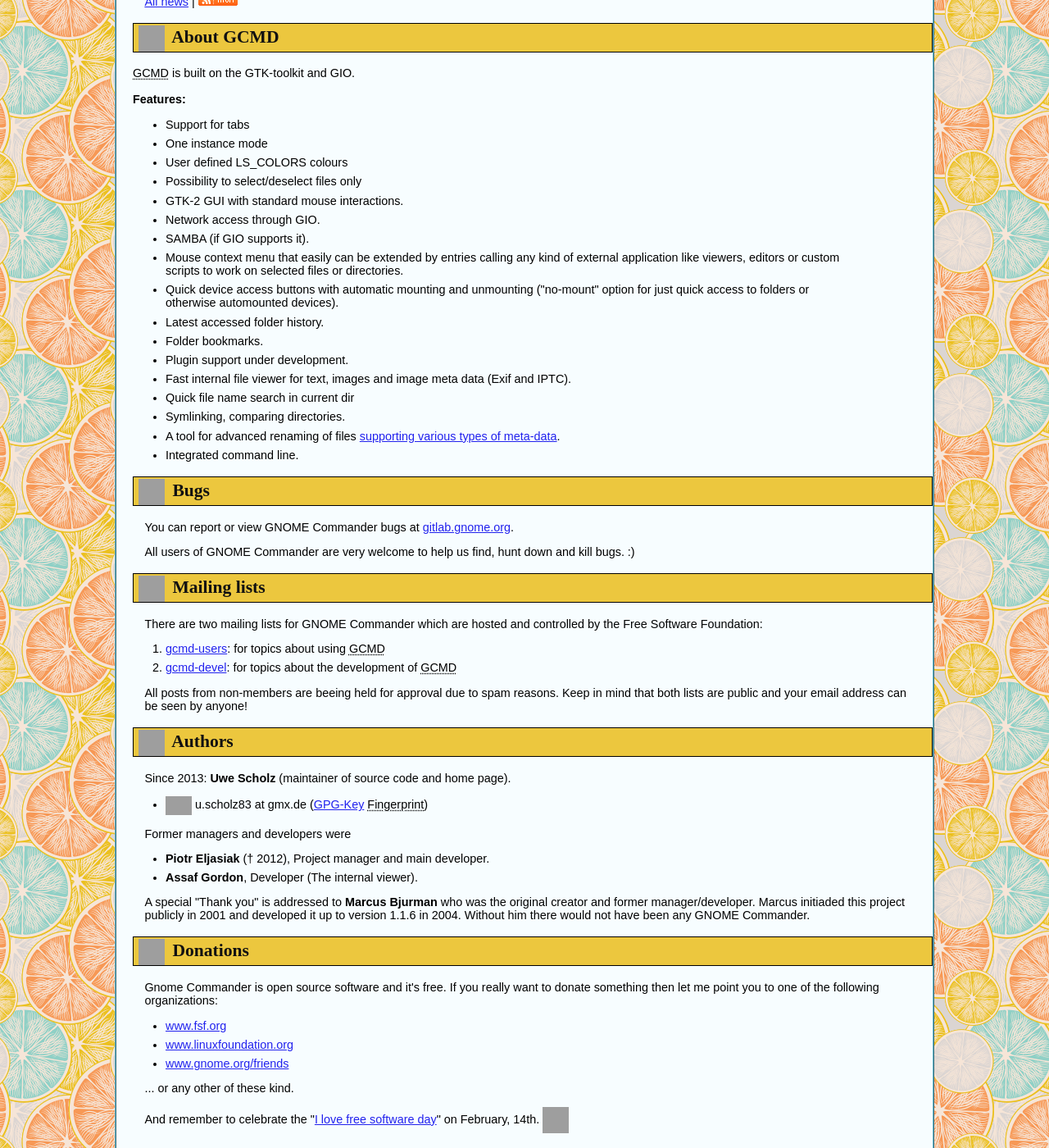
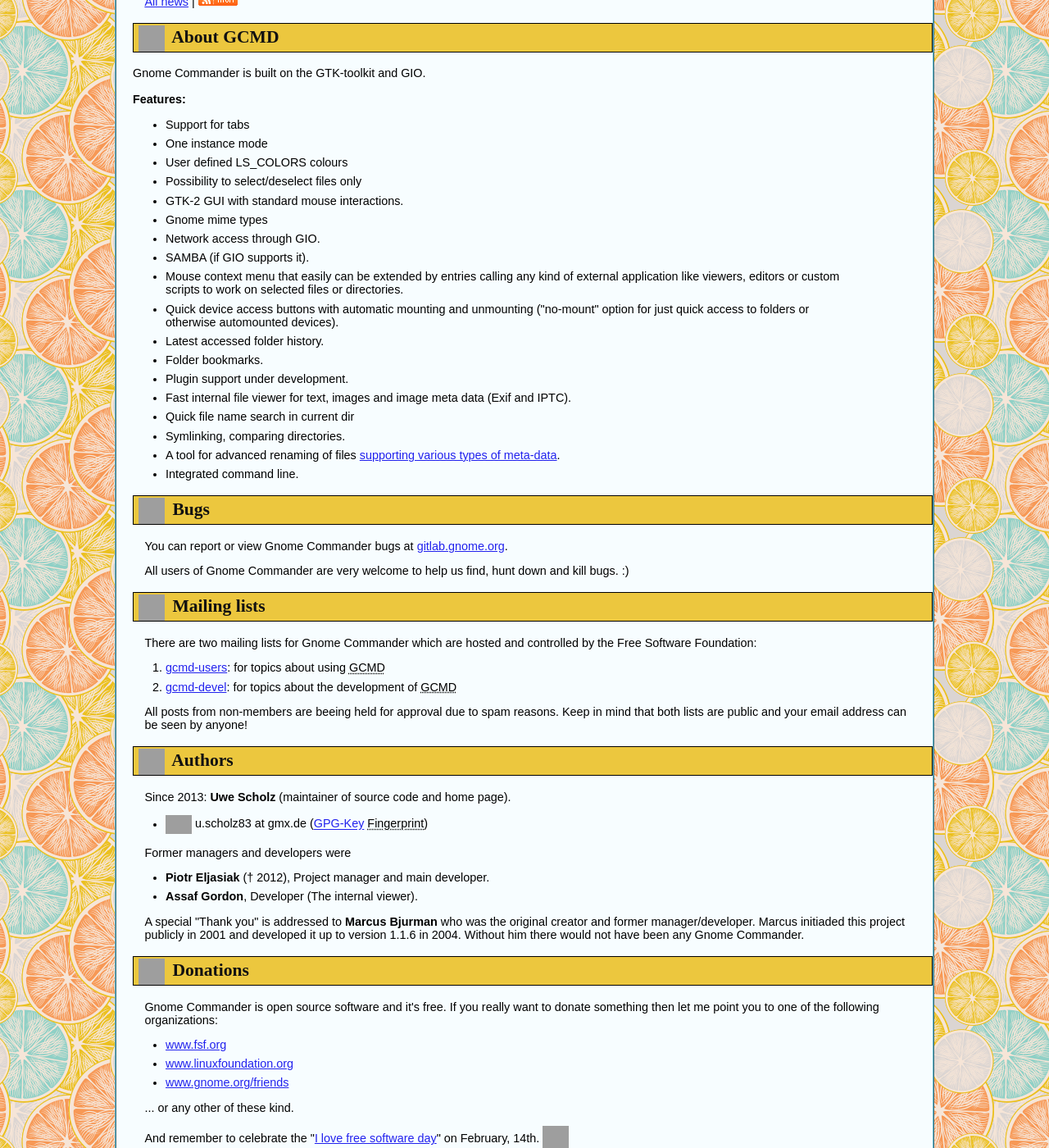
Before and after one commit to gcmd/gcmd.github.io, a Jekyll site: the page built from index.html, in a window 1280 px wide and 1400 px high, scrolled down 612 px. Shown: the whole window at 82% size. Built offline with Jekyll 4.4.1, drawn with Linux system fonts in a browser that asks for light colours; some of the changed text lies outside the part shown; grey boxes are pictures that could not be loaded.

Commit message:
Change GNOME to Gnome

```diff
--- a/_layouts/default.html
+++ b/_layouts/default.html
@@ -2,10 +2,10 @@
 <html lang="en">
 <head>
 <meta name="generator" content="Bluefish 2.2.12" >
-<title>The GNOME Commander homepage</title>
+<title>The Gnome Commander homepage</title>
 <meta http-equiv="Content-Type" content="text/html; charset=utf-8">
 <meta name="KeyWords" content="gnome,commander,file manager">
-<meta name="Description" content="A powerful two pane file manager for the GNOME desktop">
+<meta name="Description" content="A powerful two pane file manager for the Gnome desktop">
 <meta name="author" content="Uwe Scholz" >
 {% feed_meta %}
 <link rel="shortcut icon" href="/img/icon.png" type="image/png">
@@ -16,7 +16,7 @@
 <div class="stil" id="topp">
     <img src="/img/logo.svg" width="85" height="79" id="logo" alt="">
     <img src="/img/floating.png" width="94" height="79" id="float" alt="">
-    <h1>GNOME Commander</h1>
+    <h1>Gnome Commander</h1>
     <h1 id="urub">A powerful file manager for the GNOME desktop environment</h1>
     </div>
     <div id="menu" class="cntr">
--- a/index.html
+++ b/index.html
@@ -1,6 +1,6 @@
 ---
 layout: default
-title: The GNOME Commander Homepage
+title: The Gnome Commander Homepage
 ---
 
 <h2>
@@ -25,7 +25,7 @@
   </a>
 </div>
 </div>
-<p>GNOME Commander is a "two-pane" graphical file manager for the Linux desktop using GNOME libraries. It aims to fulfill the demands of more advanced users who like to focus on file management, their work through special applications and running smart commands.</p>
+<p>Gnome Commander is a "two-pane" graphical file manager for the Linux desktop using GNOME libraries. It aims to fulfill the demands of more advanced users who like to focus on file management, their work through special applications and running smart commands.</p>
 <br>
 <h2 class="nh"><img class="info" src="img/icons/apps/internet-news-reader.png" height="32" width="32" alt="News"> <a id="news">Latest news</a></h2>
 
@@ -46,7 +46,7 @@
 </p>
 
 <h2><img class="info" src="img/icons/apps/help-browser.png" alt="About" height="32" width="32" title="About"> <a id="about">About GCMD</a></h2>
-<abbr title="GNOME Commander">GCMD</abbr> is built on the GTK-toolkit and GIO.<br>
+Gnome Commander is built on the GTK-toolkit and GIO.<br>
 <br>
 <strong>Features:</strong>
 <ul>
@@ -70,10 +70,10 @@
 <li>Integrated command line.</li>
 </ul>
 <h2><img class="info" src="img/icons/actions/process-stop.png" height="32" width="32" alt="Caution"> <a id="bugs">Bugs</a></h2>
-<p>You can report or view GNOME Commander bugs at <a href="https://gitlab.gnome.org/GNOME/gnome-commander/issues" title="Please report bugs here">gitlab.gnome.org</a>.</p>
-<p>All users of GNOME Commander are very welcome to help us find, hunt down and kill bugs. :)</p>
+<p>You can report or view Gnome Commander bugs at <a href="https://gitlab.gnome.org/GNOME/gnome-commander/issues" title="Please report bugs here">gitlab.gnome.org</a>.</p>
+<p>All users of Gnome Commander are very welcome to help us find, hunt down and kill bugs. :)</p>
 <h2><img class="info" src="img/icons/actions/mail-reply-all.png" height="32" width="32" alt="Mailing lists"> <a id="maillists">Mailing lists</a></h2>
-<p>There are two mailing lists for GNOME Commander which are
+<p>There are two mailing lists for Gnome Commander which are
   hosted and controlled by the Free Software Foundation:</p>
 <ol>
 <li><a href="https://lists.nongnu.org/mailman/listinfo/gcmd-users">gcmd-users</a>: for topics about using <abbr title="GNOME Commander">GCMD</abbr></li>
@@ -95,7 +95,7 @@
 <li><strong>Piotr Eljasiak</strong> († 2012), Project manager and main developer.</li>
 <li><strong>Assaf Gordon</strong>, Developer (The internal viewer).</li>
 </ul>
-<p>A special "Thank you" is addressed to <strong>Marcus Bjurman</strong> who was the original creator and former manager/developer. Marcus initiaded this project publicly in 2001 and developed it up to version 1.1.6 in 2004. Without him there would not have been any GNOME Commander.</p>
+<p>A special "Thank you" is addressed to <strong>Marcus Bjurman</strong> who was the original creator and former manager/developer. Marcus initiaded this project publicly in 2001 and developed it up to version 1.1.6 in 2004. Without him there would not have been any Gnome Commander.</p>
 <h2><img class="info" src="img/donate.png" height="32" width="32" alt="Money"> <a id="donations">Donations</a></h2>
 <p>Gnome Commander is open source software and it's free. If you really want to donate something then let me point you to one of the following organizations:</p>
 <ul>
```
Also changed, not shown: other parts of index.html (+1 -1 lines).
